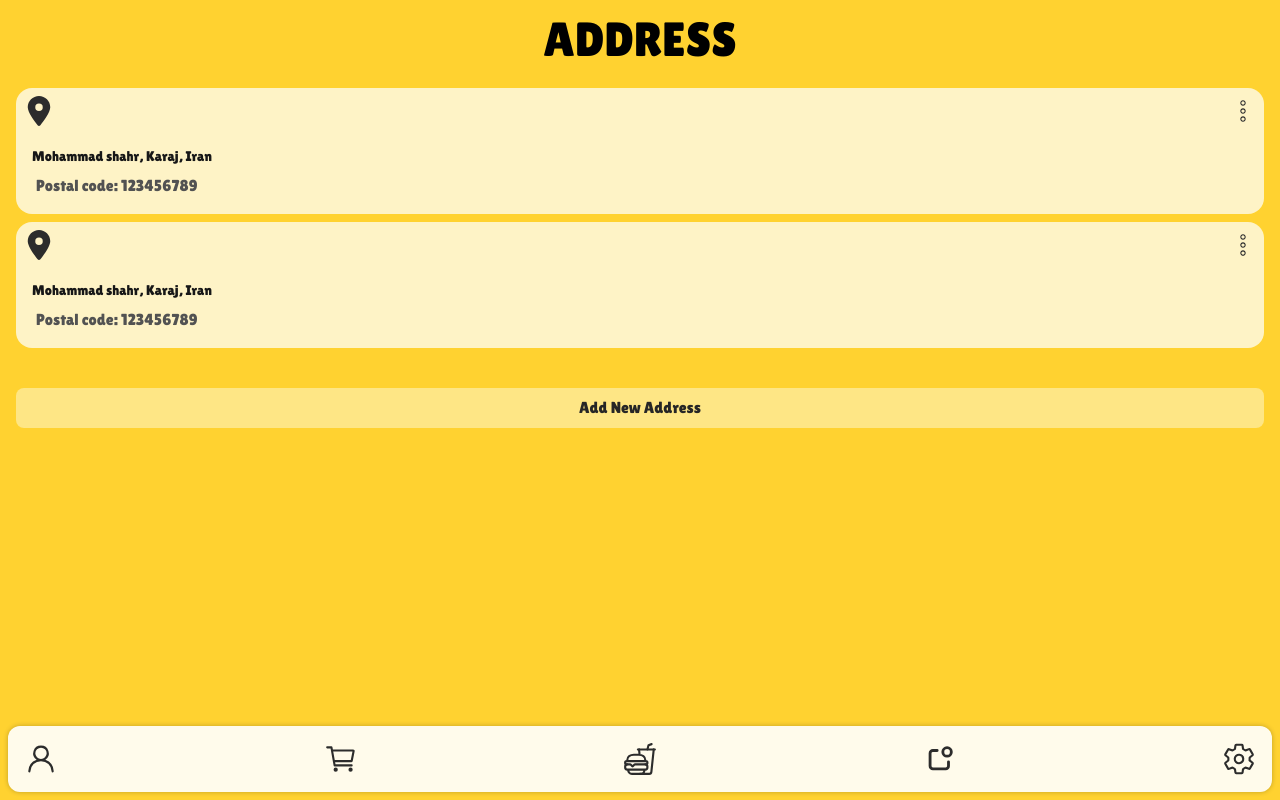
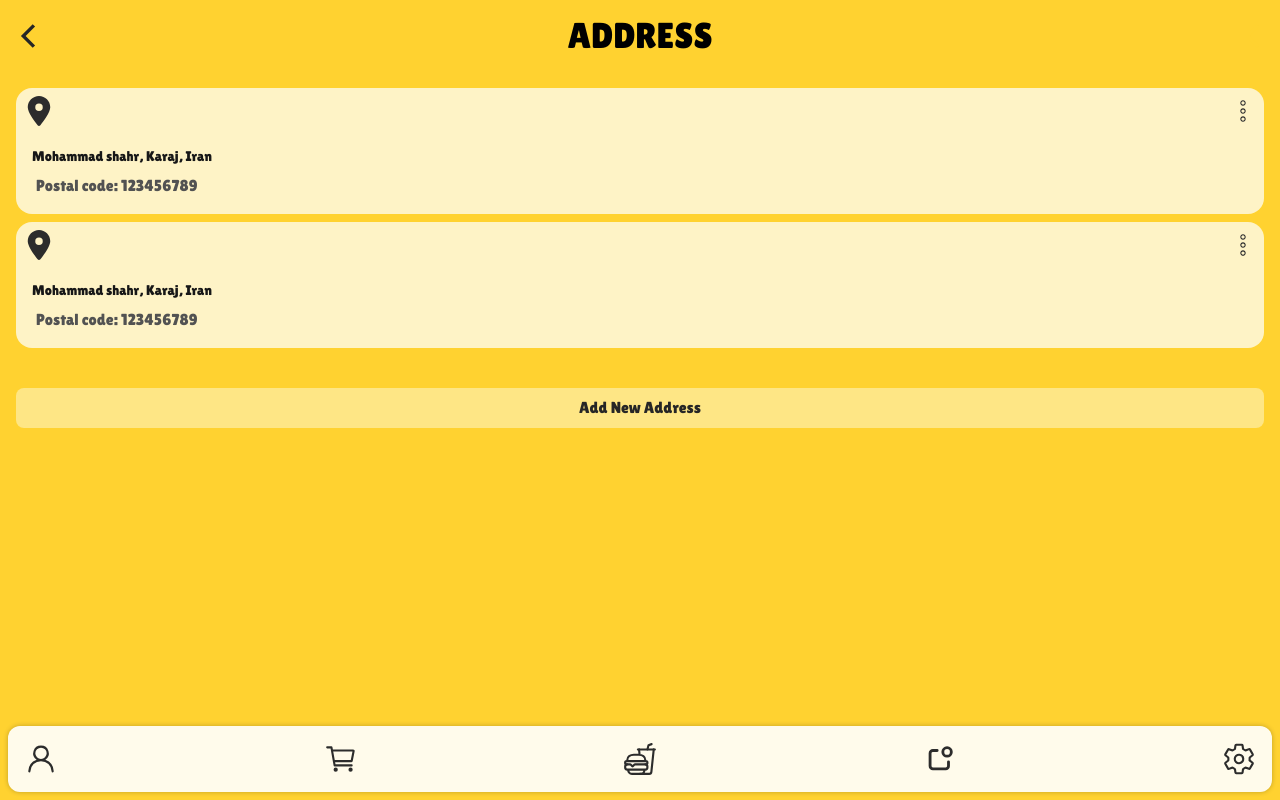
Before and after one commit to mahdibaderloo/fastfood, a React (Vite) app: page /address in a window 1280 px wide. Built offline with nearby package versions, Linux system fonts and the light colour scheme.

Commit message:
back button for Header

```diff
--- a/src/components/Header.tsx
+++ b/src/components/Header.tsx
@@ -1,21 +1,50 @@
 import { ReactNode } from "react";
+import { CgChevronLeft } from "react-icons/cg";
+import { useNavigate } from "react-router-dom";
+import { useTheme } from "../store/themeStore";
 
 interface Props {
   children?: string | ReactNode;
   classHeader?: string;
   classP?: string;
   pContent?: ReactNode;
+  showBackButton?: boolean;
 }
 
 function Header({
   children,
   classHeader = "w-full flex items-center justify-center py-4 fixed z-50 bg-amber-300 dark:bg-neutral-800",
   classP = "text-5xl dark:text-amber-300",
-  pContent,
+  pContent = " ",
+  showBackButton = false,
 }: Props) {
+  const navigate = useNavigate();
+  const { theme } = useTheme();
+
   return (
     <header className={classHeader}>
-      <p className={classP}>{pContent}</p>
+      {showBackButton ? (
+        <div
+          className={`w-full flex items-center ${showBackButton ? "justify-between" : "justify-center"} px-2`}
+        >
+          <button aria-label="Back" className="" onClick={() => navigate(-1)}>
+            <CgChevronLeft
+              size={40}
+              color={theme === "dark" ? "#ffd230" : "#262626"}
+            />
+          </button>
+
+          <p className={classP}>{pContent}</p>
+          <span>
+            <CgChevronLeft
+              size={40}
+              color={theme === "dark" ? "#262626" : "#ffd230"}
+            />
+          </span>
+        </div>
+      ) : (
+        <p className={classP}>{pContent}</p>
+      )}
       {children}
     </header>
   );
--- a/src/pages/Account.tsx
+++ b/src/pages/Account.tsx
@@ -18,7 +18,11 @@ function Account() {
 
   return (
     <>
-      <Header pContent="ACCOUNT" />
+      <Header
+        pContent="ACCOUNT"
+        showBackButton={true}
+        classP="text-4xl dark:text-amber-300"
+      />
       <main className="p-4 pt-22 h-screen overflow-y-scroll">
         <div className="w-full relative">
           <div className="w-20 h-20 rounded-full bg-amber-50 dark:bg-amber-300 shadow mx-auto overflow-hidden p-0.5">
--- a/src/pages/Address.tsx
+++ b/src/pages/Address.tsx
@@ -13,7 +13,11 @@ function Address() {
 
   return (
     <>
-      <Header pContent="ADDRESS" />
+      <Header
+        pContent="ADDRESS"
+        showBackButton={true}
+        classP="text-4xl dark:text-amber-300"
+      />
       <main className="p-4 pt-22 h-screen overflow-y-scroll">
         <ul className="flex flex-col items-center justify-center flex-wrap gap-2">
           <AddressItem />
--- a/src/pages/Favorites.tsx
+++ b/src/pages/Favorites.tsx
@@ -5,7 +5,11 @@ import FavoritesItem from "../features/favorites/FavoritesItem";
 function Favorites() {
   return (
     <>
-      <Header pContent="FAVOR!TES" />
+      <Header
+        pContent="FAVOR!TES"
+        showBackButton={true}
+        classP="text-4xl dark:text-amber-300"
+      />
       <main className="overflow-y-scroll pt-22 h-screen">
         <ul className="flex items-center justify-start flex-wrap gap-2 mt-4 p-2">
           <FavoritesItem />
--- a/src/pages/Notification.tsx
+++ b/src/pages/Notification.tsx
@@ -3,8 +3,8 @@ import Header from "../components/Header";
 function Notification() {
   return (
     <div>
-      <Header classP="text-4xl dark:text-amber-300" pContent="" />
-      <main className="p-4 pt-20 h-screen flex flex-col gap-2">
+      <Header classP="text-4xl dark:text-amber-300" showBackButton={true} />
+      <main className="p-4 pt-16 h-screen flex flex-col gap-2">
         <h2 className="text-lg text-amber-300">Notification Title</h2>
         <p className="text-amber-300/50 text-[0.7rem]">Today at 10:00 AM</p>
         <p className="text-amber-50/90 text-[0.6rem] mt-2 w-full text-justify">
--- a/src/pages/Order.tsx
+++ b/src/pages/Order.tsx
@@ -24,7 +24,7 @@ function Order() {
 
   return (
     <>
-      <Header pContent="ORDER" />
+      <Header showBackButton={true} classP="text-4xl dark:text-amber-300" />
       {/* <button
           aria-label="Back"
           className="absolute left-4 top-1/2 -translate-y-1/2 p-1 rounded-md hover:bg-amber-200/60 dark:hover:bg-neutral-700"
@@ -36,7 +36,7 @@ function Order() {
           />
         </button> */}
 
-      <main className="p-4 pt-22 h-screen overflow-y-scroll">
+      <main className="p-4 pt-16 h-screen overflow-y-scroll">
         <section className="bg-neutral-800 dark:bg-amber-200 rounded-lg p-4 text-neutral-800">
           <p className="font-semibold text-amber-300 dark:text-neutral-800">
             Order: {order.id}
--- a/src/pages/Orders.tsx
+++ b/src/pages/Orders.tsx
@@ -6,7 +6,8 @@ function Orders() {
     <>
       <Header
         classHeader="w-full flex items-center justify-center py-4 fixed z-50 bg-amber-300 dark:bg-neutral-800"
-        pContent="My Orders"
+        pContent="ORDERS"
+        showBackButton={true}
         classP="text-4xl dark:text-amber-300"
       />
       <main className="overflow-y-scroll p-4 pt-20 h-screen">
--- a/src/pages/Support.tsx
+++ b/src/pages/Support.tsx
@@ -5,7 +5,11 @@ import SupportLinks from "../features/support/SupportLinks";
 function Support() {
   return (
     <>
-      <Header pContent="Support" />
+      <Header
+        pContent="SUPPORT"
+        showBackButton={true}
+        classP="text-4xl dark:text-amber-300"
+      />
       <div className="bg-amber-300 dark:bg-neutral-800">
         <main className="p-4 pt-22 overflow-y-scroll h-screen">
           <SupportForm />
--- a/src/pages/Wallet.tsx
+++ b/src/pages/Wallet.tsx
@@ -5,7 +5,11 @@ import Transactions from "../features/wallet/Transactions";
 function Wallet() {
   return (
     <>
-      <Header pContent="My Wallet" />
+      <Header
+        pContent="WALLET"
+        showBackButton={true}
+        classP="text-4xl dark:text-amber-300"
+      />
       <div className="bg-amber-300 dark:bg-neutral-800">
         <main className="p-4 pt-22 overflow-y-scroll h-screen">
           <Balance />
```
